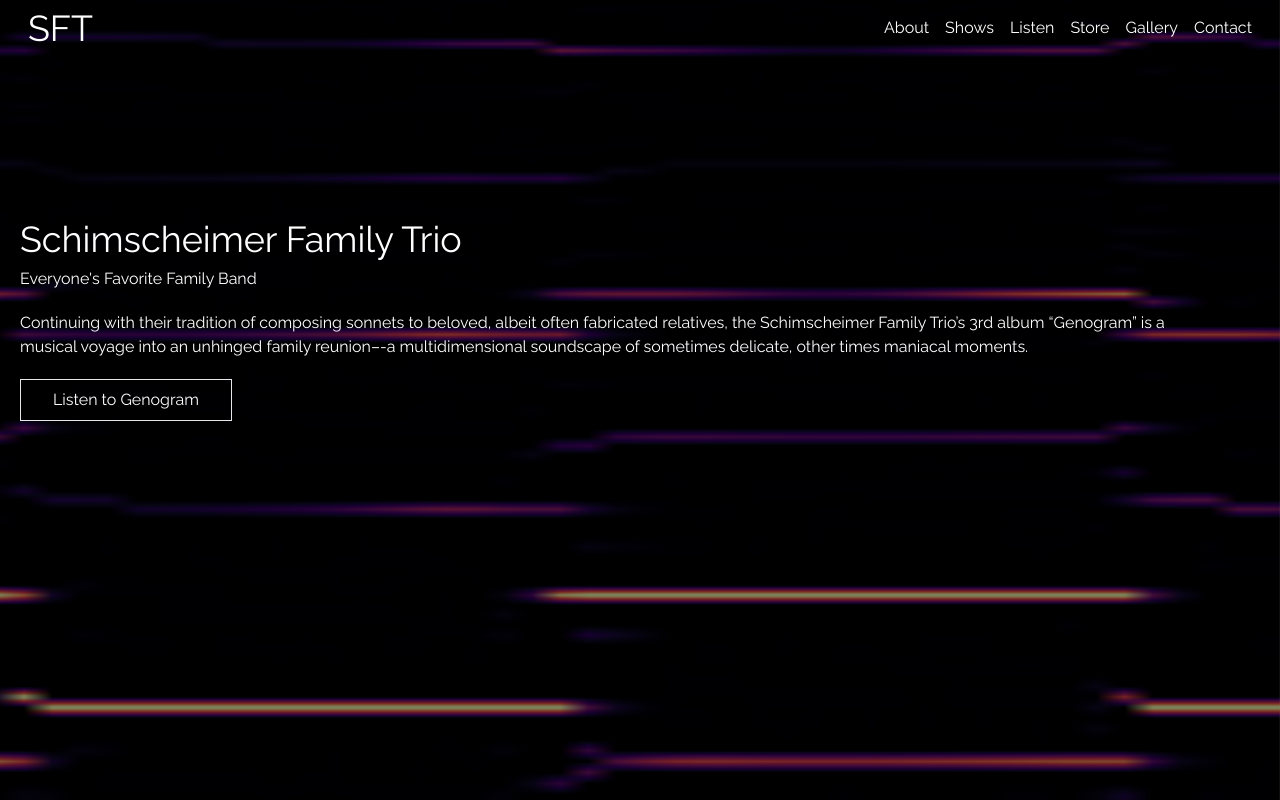
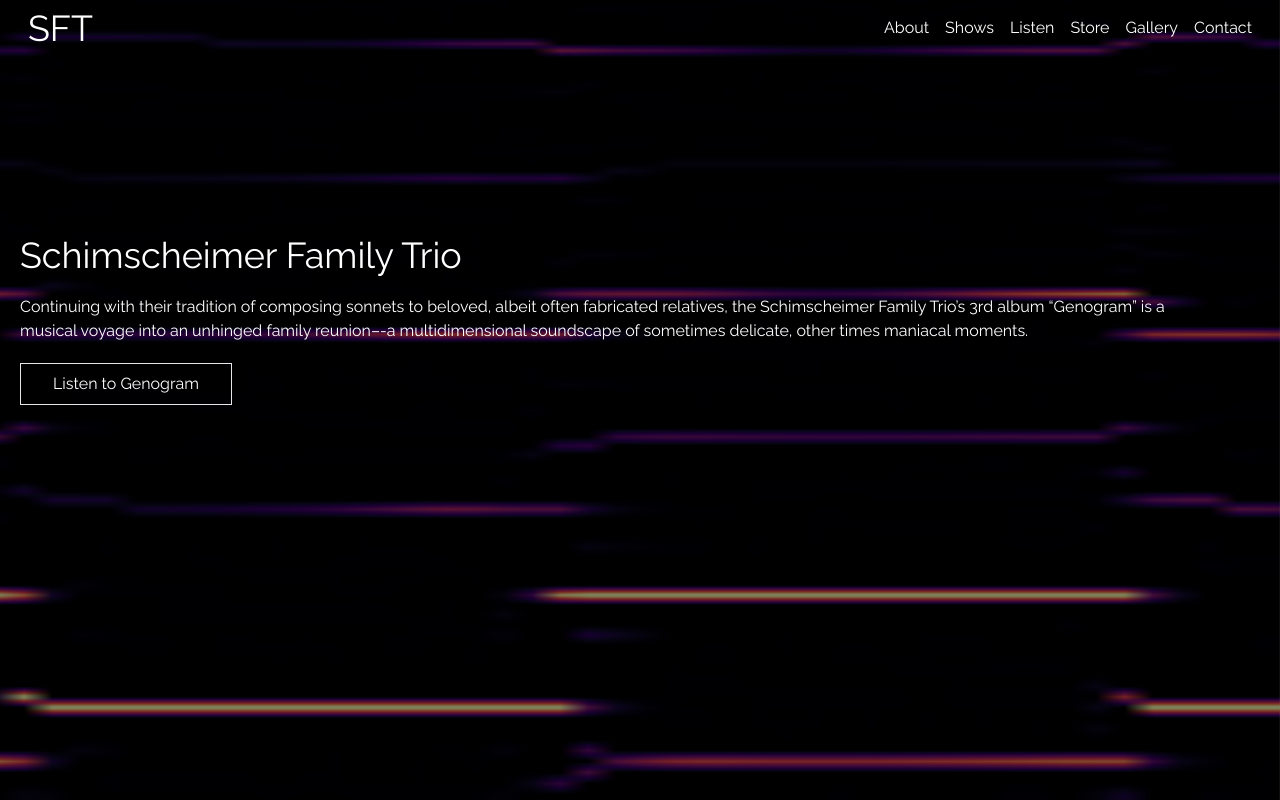
Before and after one commit to kaseyknudsen/Schimscheimer-Family-Trio-Website, a Next.js app: page / in a window 1280 px wide. Built offline with nearby package versions, Linux system fonts and the light colour scheme.

Commit message:
added button link

```diff
--- a/src/components/Hero.js
+++ b/src/components/Hero.js
@@ -1,3 +1,5 @@
+import Link from "next/link";
+
 const Hero = ({ heading }) => {
   return (
     <div className="flex items-center justify-center h-screen mb-12 bg-fixed bg-center bg-cover custom-img">
@@ -5,7 +7,7 @@ const Hero = ({ heading }) => {
       <div className="absolute top-0 left-0 right-0 bottom-0 z-[2] bg-black/50" />
       <div className="p-5 text-white z-[2]  mt-[-10rem]">
         <h2 className="text-4xl">Schimscheimer Family Trio</h2>
-        <h3 className='pt-2 '>{heading}</h3>
+        {/* <h3 className='pt-2 '>{heading}</h3> */}
         <p className="py-5 pr-[4rem]">
           Continuing with their tradition of composing sonnets to beloved,
           albeit often fabricated relatives, the Schimscheimer Family Trio’s 3rd
@@ -13,7 +15,12 @@ const Hero = ({ heading }) => {
           reunion–-a multidimensional soundscape of sometimes delicate, other
           times maniacal moments.
         </p>
-        <button className="px-8 py-2 border">Listen to Genogram</button>
+        <Link
+          href="https://schimscheimerfamilytrio.bandcamp.com/album/genogram"
+          target="_blank"
+        >
+          <button className="px-8 py-2 border">Listen to Genogram</button>
+        </Link>
       </div>
     </div>
   );
```
